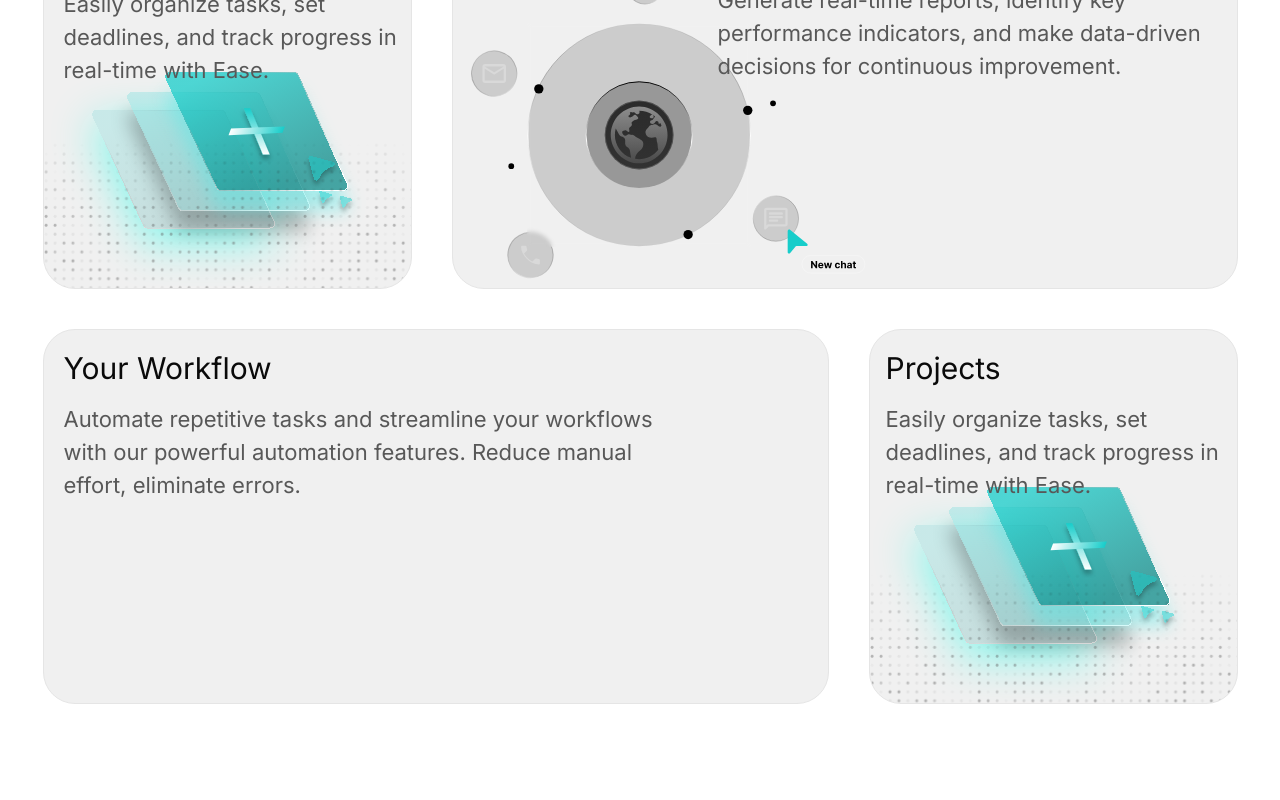
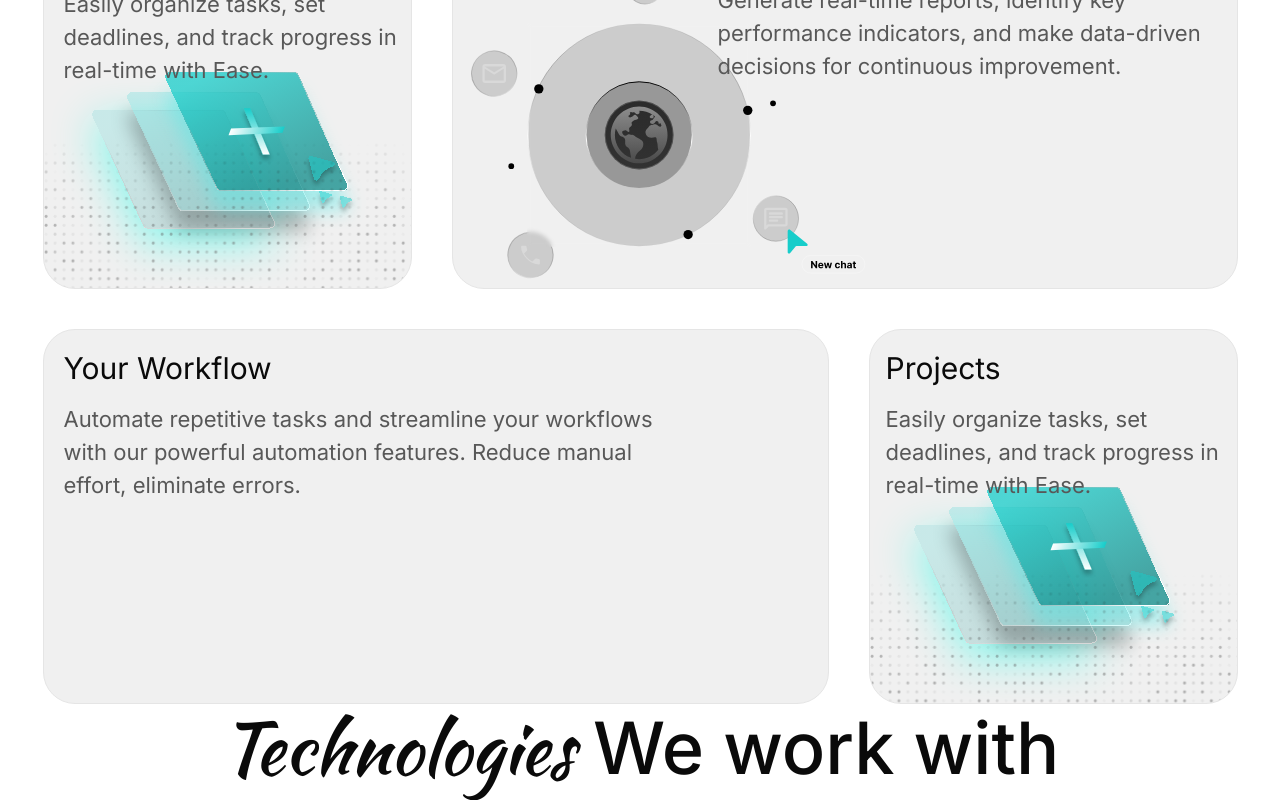
Before and after one commit to Roshen-Perera/ceylon-developers-portfolio, a Next.js app: page / in a window 1280 px wide. Shown: the part 4459-5259 px from the top of the page. Before the commit the page ends 5163 px from the top, so only its background shows below. Built offline with nearby package versions, Linux system fonts and the light colour scheme.

Commit message:
created a heading

```diff
--- a/app/page.tsx
+++ b/app/page.tsx
@@ -371,6 +371,12 @@ export default function Home() {
             </div>
           </div>
         </div>
+        <div>
+          <h1 className="text-7xl mt-2 font-medium">
+            <span className="font-kaushan">Technologies</span> We work with
+
+          </h1>
+        </div>
       </div>
     </>
   );
```
